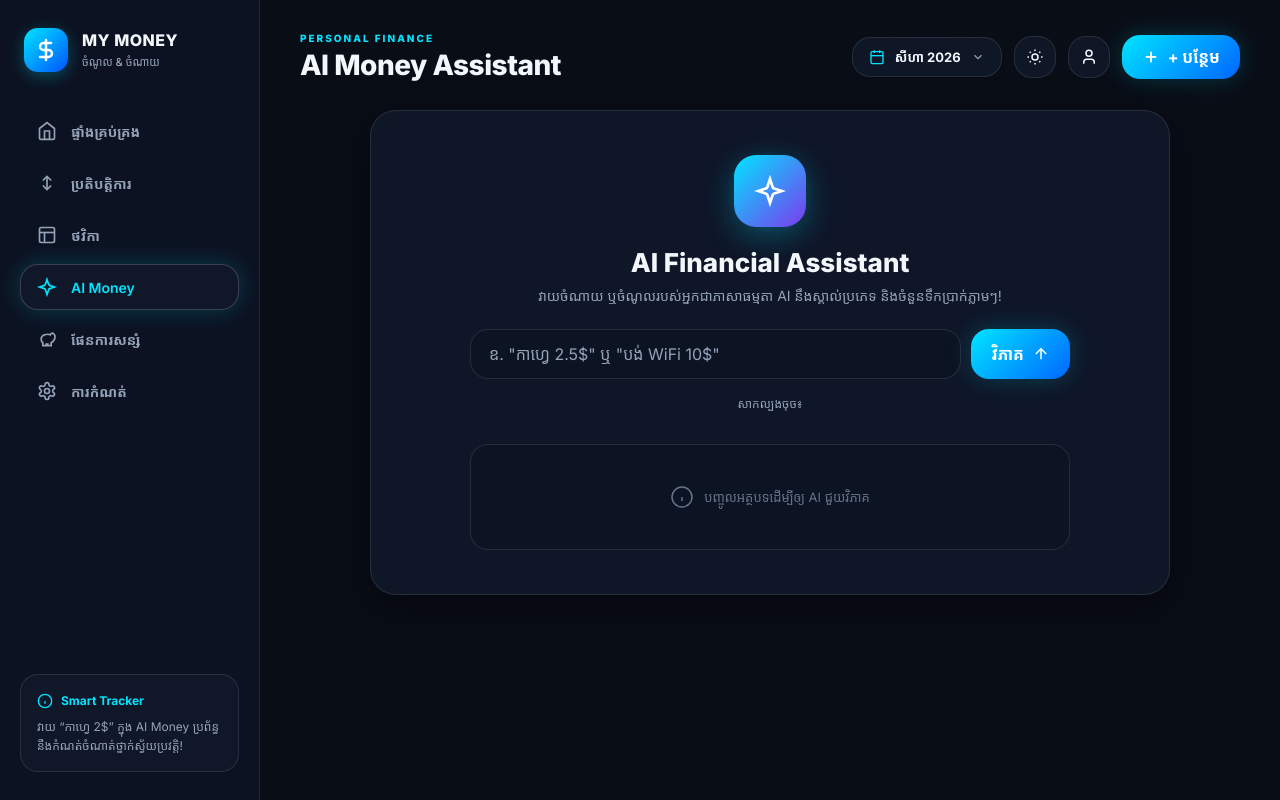
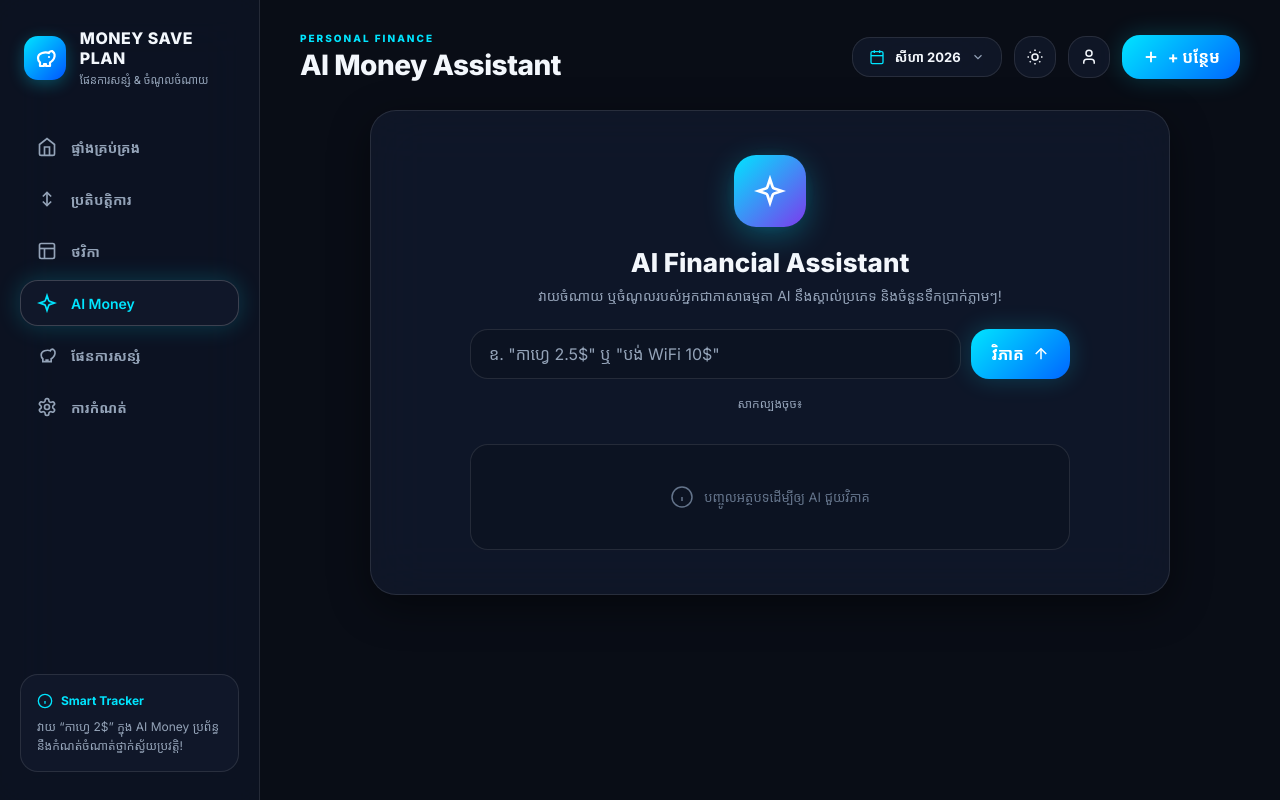
Before and after one commit to MEYYYNASH/MONEY-SAVE-PLAN, a plain HTML site: page index.html in a window 1280 px wide. Both pictures are taken after a click on the button "AI Money". Drawn offline with Linux system fonts and the light colour scheme.

Commit message:
Update brand title and welcome subtitle to MONEY SAVE PLAN

```diff
--- a/index.html
+++ b/index.html
@@ -3,7 +3,7 @@
 <head>
   <meta charset="UTF-8">
   <meta name="viewport" content="width=device-width, initial-scale=1.0, maximum-scale=1.0, user-scalable=no">
-  <title>My Money — ចំណូល & ចំណាយ</title>
+  <title>MONEY SAVE PLAN — ផែនការសន្សំប្រាក់ & គ្រប់គ្រងចំណូលចំណាយ</title>
 
   <!-- Fonts: Inter & Noto Sans Khmer -->
   <link rel="preconnect" href="https://fonts.googleapis.com">
@@ -24,11 +24,11 @@
     <aside class="sidebar">
       <div class="brand">
         <div class="brand-logo">
-          <svg width="24" height="24" viewBox="0 0 24 24" fill="none" stroke="currentColor" stroke-width="2.5" stroke-linecap="round" stroke-linejoin="round"><path d="M12 2v20M17 5H9.5a3.5 3.5 0 0 0 0 7h5a3.5 3.5 0 0 1 0 7H6"/></svg>
+          <svg width="24" height="24" viewBox="0 0 24 24" fill="none" stroke="currentColor" stroke-width="2.2" stroke-linecap="round" stroke-linejoin="round"><path d="M19 5c-1.5 0-2.8 1.4-3 2-3.5-1.5-11-.3-11 5 0 1.8 0 3 2 4.5V20h4v-2h2v2h4v-3.5c1-.5 1.5-1 2.5-2 2.5-2.5 2.5-6 1.5-7.5-.7-1-1.2-1.5-2-2z"/><path d="M16 11h.01"/></svg>
         </div>
         <div class="brand-text">
-          <b>MY MONEY</b>
-          <small>ចំណូល & ចំណាយ</small>
+          <b>MONEY SAVE PLAN</b>
+          <small>ផែនការសន្សំ & ចំណូលចំណាយ</small>
         </div>
       </div>
 
@@ -714,10 +714,10 @@
       <!-- Auth Brand Header -->
       <div class="auth-brand-header">
         <div class="auth-logo-circle">
-          <svg width="28" height="28" viewBox="0 0 24 24" fill="none" stroke="currentColor" stroke-width="2"><path d="M12 2v20"/><path d="M17 5H9.5a3.5 3.5 0 0 0 0 7h5a3.5 3.5 0 0 1 0 7H6"/></svg>
+          <svg width="28" height="28" viewBox="0 0 24 24" fill="none" stroke="currentColor" stroke-width="2.2"><path d="M19 5c-1.5 0-2.8 1.4-3 2-3.5-1.5-11-.3-11 5 0 1.8 0 3 2 4.5V20h4v-2h2v2h4v-3.5c1-.5 1.5-1 2.5-2 2.5-2.5 2.5-6 1.5-7.5-.7-1-1.2-1.5-2-2z"/><path d="M16 11h.01"/></svg>
         </div>
-        <h2>MY MONEY</h2>
-        <p>ស្វាគមន៍មកកាន់ MY MONEY</p>
+        <h2>MONEY SAVE PLAN</h2>
+        <p>ស្វាគមន៍មកកាន់ ផែនការសន្សំប្រាក់ឆ្លាតវៃ</p>
       </div>
 
       <!-- Tab Segmented Switcher -->
--- a/script.js
+++ b/script.js
@@ -848,7 +848,7 @@ function go(pageId) {
     savings: "ផែនការសន្សំប្រាក់ (Saving Plans)",
     settings: "ការកំណត់"
   };
-  $("#pageTitle").textContent = titles[pageId] || "My Money";
+  $("#pageTitle").textContent = titles[pageId] || "SAVE PLAN";
   window.scrollTo({ top: 0, behavior: "smooth" });
 }
 
```
